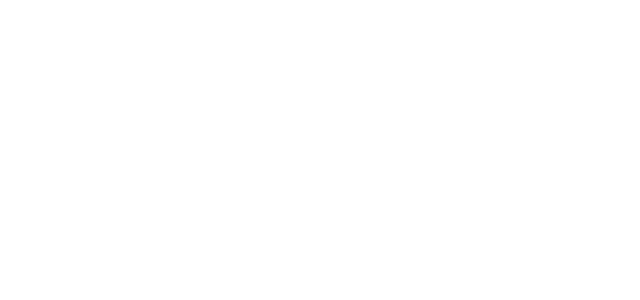
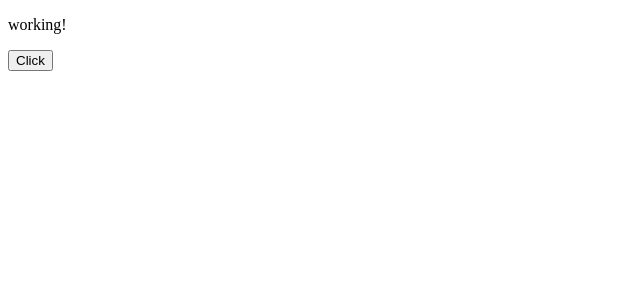
Before and after one commit to iuzaifa/angular.learn.dev, an Angular app: page / in a window 1280 px wide. Shown: the top 300 px of the page, without its empty margins (0-640 px from the left). Built offline with nearby package versions, Linux system fonts and the light colour scheme.

Commit message:
Add function call on button click example

```diff
--- a/src/app/app.html
+++ b/src/app/app.html
@@ -5,3 +5,5 @@
 <app-signin/>
 <app-property-bind/> -->
 <!-- <app-event-binding/> -->
+
+<app-function-call-on-button-click/>
--- a/src/app/app.ts
+++ b/src/app/app.ts
@@ -1,6 +1,8 @@
 import { Component, signal } from '@angular/core';
 import { RouterOutlet } from '@angular/router';
 import { EventBinding } from './event-binding/event-binding';
+import { FunctionCallOnButtonClick } from './function-call-on-button-click/function-call-on-button-click';
+// import { Signin } from "./components/signin/Signin";
 // import { InterpolationComponent } from './interpolation/interpolation';
 // import { Login } from './components/login/login';
 // import { Signin } from './components/signin/Signin';
@@ -10,7 +12,7 @@ import { EventBinding } from './event-binding/event-binding';
 @Component({
   selector: 'app-root',
   // imports: [RouterOutlet, InterpolationComponent, Login, Signin, PropertyBind , EventBinding],
-  imports: [RouterOutlet ],
+  imports: [RouterOutlet, FunctionCallOnButtonClick],
   templateUrl: './app.html',
   styleUrl: './app.css'
 })
--- /dev/null
+++ b/src/app/function-call-on-button-click/function-call-on-button-click.html
@@ -0,0 +1,2 @@
+<p>{{test}}</p>
+<button (click)="handleClick()" >Click </button>
--- /dev/null
+++ b/src/app/function-call-on-button-click/function-call-on-button-click.ts
@@ -0,0 +1,22 @@
+import { Component } from '@angular/core';
+
+@Component({
+  selector: 'app-function-call-on-button-click',
+  imports: [],
+  templateUrl: './function-call-on-button-click.html',
+  styleUrl: './function-call-on-button-click.css',
+})
+export class FunctionCallOnButtonClick {
+
+  test : string = "working!";
+
+  helloWorld() {
+    console.log("Hello World!!")
+  }
+
+  handleClick () {
+    let x = "!!";
+    console.log("hi there " + x);
+    this.helloWorld();
+  }
+}
```
Also changed, not shown: src/app/function-call-on-button-click/function-call-on-button-click.css (added), 1 other file (tests, documents, lock files or other folders).
